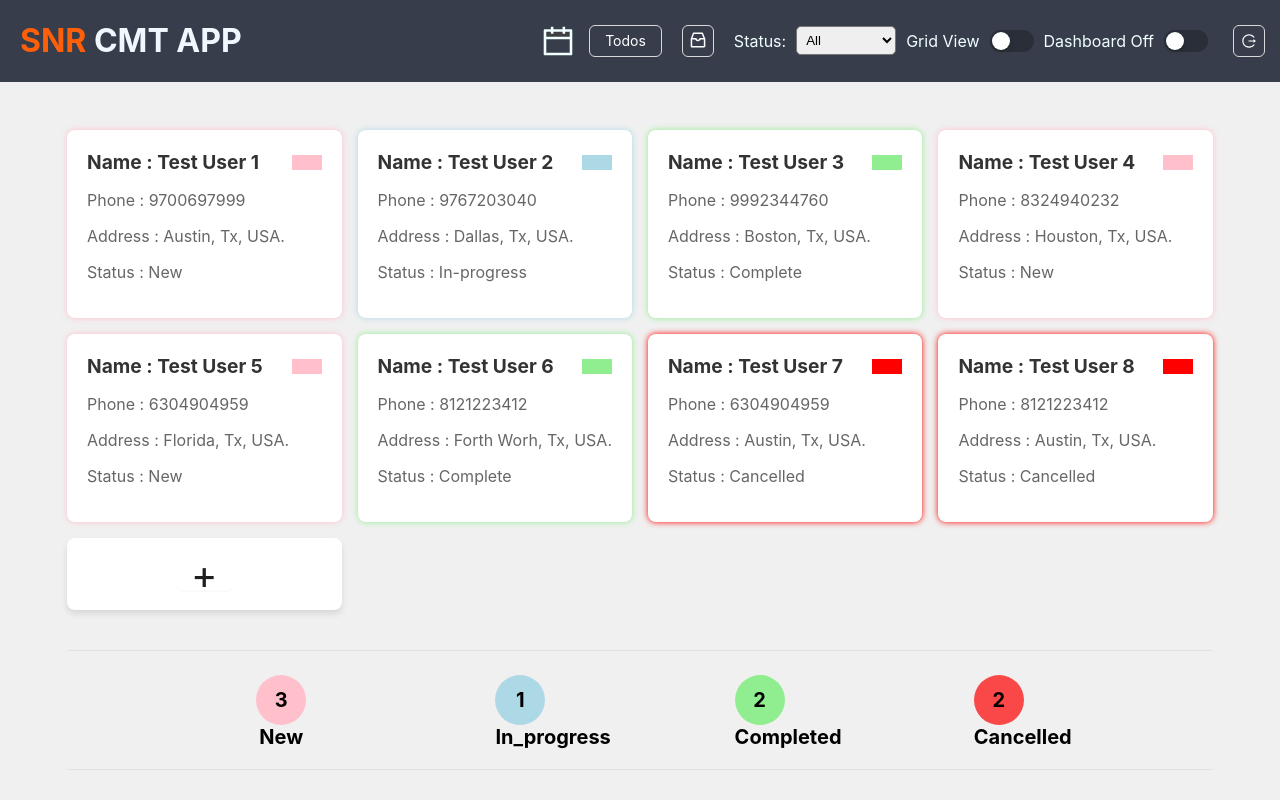
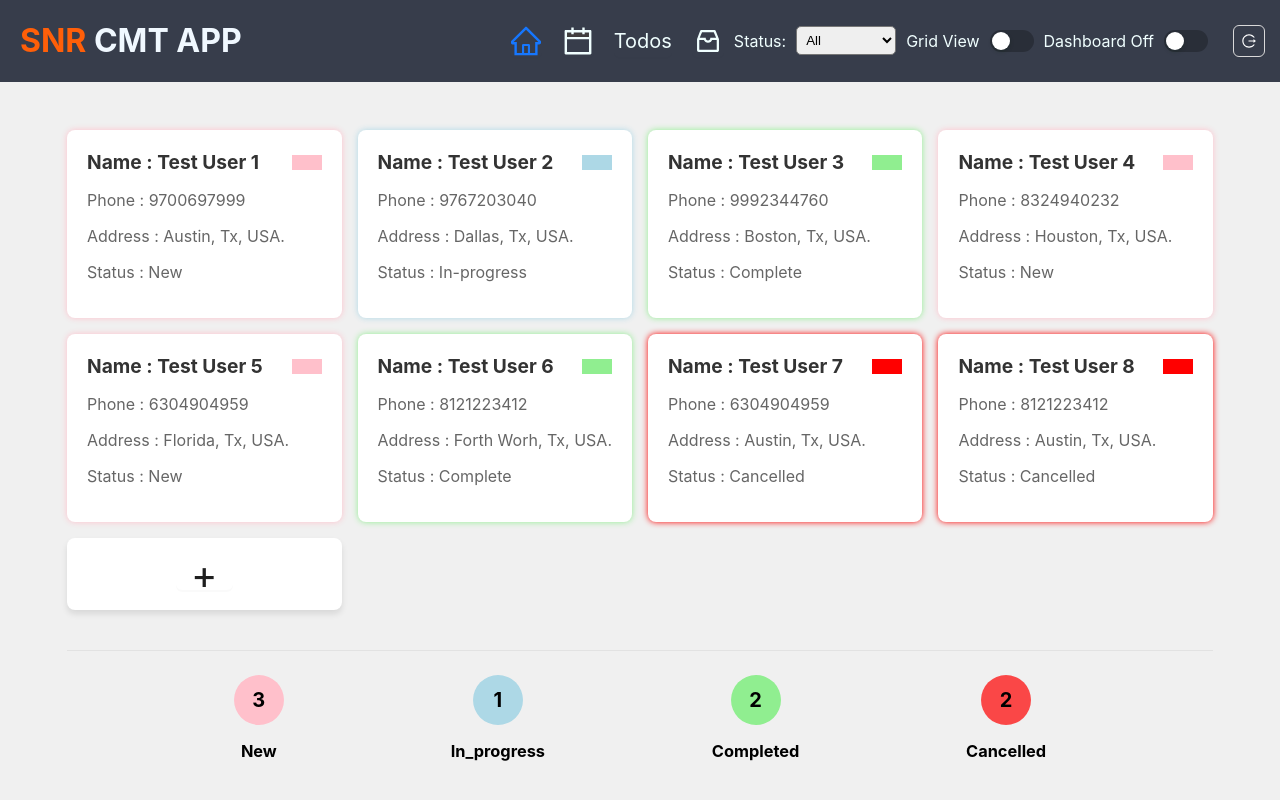
Before and after one commit to snrtrunksoft/snr-css-cmt_app, a React (Create React App) app: page / in a window 1280 px wide. Shown: the top 800 px of the page. Built offline with nearby package versions, Linux system fonts and the light colour scheme.

Commit message:
bug_fix_01 - alignments and icons position managements

```diff
--- a/src/App.css
+++ b/src/App.css
@@ -28,12 +28,18 @@
   width: 100%;
   padding-top: 30px;
 }
-.graph1{
+.status-track-icons{
   display: flex;
   align-items: center;
   justify-content: space-evenly;
 }
-.graph1 div{
+.status-icons {
+  display: flex;
+  align-items: center;
+  flex-direction: column;
+  justify-content: center;
+}
+.status-icons span{
   width: 50px;
   height: 50px;
   border-radius: 50%;
@@ -43,7 +49,3 @@
   font-size: 20px;
   font-weight: bold;
 }
-.graph1 Col{
-  display: flex;
-  flex-direction: column;
-}
--- a/src/App.js
+++ b/src/App.js
@@ -344,33 +344,25 @@ function App() {
             </div>)}
           <Divider type='horizontal'/>
           <div style={{width:"100%"}} hidden={hideDashboard}>
-            <Row className='graph1'>
-              <Row>
-                <Col>
-                  <div style={{backgroundColor:'pink'}}> {statusCount["New"]} </div>
+            <Row className='status-track-icons'>
+                <Col className='status-icons'>
+                  <span style={{backgroundColor:'pink'}}> {statusCount["New"]} </span>
+                  <h3>New</h3>
                 </Col>
-                New
-              </Row>
-              <Row>
-                <Col >
-                  <div style={{backgroundColor:'lightBlue'}}> {statusCount["In-progress"]} </div>
+                <Col className='status-icons'>
+                  <span style={{backgroundColor:'lightBlue'}}> {statusCount["In-progress"]} </span>
+                  <h3>In_progress</h3>
                 </Col>
-                In_progress
-              </Row>
-              <Row>
-                <Col >
-                  <div style={{backgroundColor:'lightgreen'}}> {statusCount["Complete"]} </div>
+                <Col className='status-icons'>
+                  <span style={{backgroundColor:'lightgreen'}}> {statusCount["Complete"]} </span>
+                  <h3>Completed</h3>
                 </Col>
-                Completed
-              </Row>
-              <Row>
-                <Col >
-                  <div style={{backgroundColor:'rgba(256,0,0,0.7)'}}> {statusCount["Cancelled"]} </div>
+                <Col className='status-icons'>
+                  <span style={{backgroundColor:'rgba(256,0,0,0.7)'}}> {statusCount["Cancelled"]} </span>
+                  <h3>Cancelled</h3>
                 </Col>
-                Cancelled
-              </Row>
             </Row>
-             <Col style={{paddingTop:'20px'}}>
+             <Col style={{paddingTop:'0px'}}>
                 <Divider type='horizontal' ></Divider>
               </Col>
             <Row className='graph'>
--- a/src/CalendarPage.js
+++ b/src/CalendarPage.js
@@ -66,11 +66,19 @@ const CalendarPage = () => {
   };
 
   const handlePrevWeek = () => {
-    setCurrentDate((prev) => new Date(prev.setDate(prev.getDate() - 7)));
+    setCurrentDate((prev) => {
+      const newDate = new Date(prev);
+      newDate.setDate(prev.getDate() - 7);
+      return newDate;
+    });
   };
 
   const handleNextWeek = () => {
-    setCurrentDate((prev) => new Date(prev.setDate(prev.getDate() + 7)));
+    setCurrentDate((prev) => {
+      const newDate = new Date(prev);
+      newDate.setDate(prev.getDate() + 7);
+      return newDate;
+    });
   };
 
   return (
@@ -83,9 +91,11 @@ const CalendarPage = () => {
                 <Button onClick={openWeekCalendar ? handleNextWeek : handleNextMonth}><ChevronRight/></Button>
             </Col>
             <Col>
-                <Button onClick={()=>{setOpenWeekCalendar(prev => !prev)}}
+                <Button>Daily</Button> &nbsp;
+                <Button onClick={()=>{setOpenWeekCalendar(true)}}
                  style={{backgroundColor: openWeekCalendar ? "lightBlue" :"" }}>Week</Button> &nbsp;
-                <Button>Month</Button>
+                <Button onClick={()=>{setOpenWeekCalendar(false)}}
+                style={{backgroundColor: !openWeekCalendar ? "lightBlue" :"" }}>Month</Button>
             </Col>
         </Row>
         <Divider type="horizontal"></Divider>
@@ -120,6 +130,11 @@ const CalendarPage = () => {
             <div key={index}>
               <div
                 className="grid-header-item"
+                style={{backgroundColor:(
+                currentDate.getFullYear() === new Date().getFullYear() &&
+                currentDate.getMonth() === new Date().getMonth() &&
+                day.getDate() === new Date().getDate()
+                 ) ? "lightblue" : "" }}
               >
                 <span className="day-name">{weekdays[index]}</span> &nbsp;
                 <span className="day-number">{day.getDate()}</span>
--- a/src/Header.css
+++ b/src/Header.css
@@ -22,3 +22,16 @@
     align-items: center;
     justify-content: center;
 }
+.header-icons{
+    display: flex;
+    flex-direction: row;
+}
+.header-icons Button{
+    align-items: center;
+    justify-content: center;
+    font-size: 30px;
+    color: azure;
+    margin: 0px 10px;
+    padding: 0px 20px;
+    border: transparent;
+}
--- a/src/Header.js
+++ b/src/Header.js
@@ -1,5 +1,5 @@
 import { Badge, Button, Card, Drawer, Space, Switch } from "antd";
-import { CalendarTwoTone, InboxOutlined, LogoutOutlined } from "@ant-design/icons";
+import { CalendarTwoTone, HomeOutlined, InboxOutlined, LogoutOutlined } from "@ant-design/icons";
 import React, { useState } from "react";
 import "./Header.css";
 
@@ -25,17 +25,14 @@ const Header = ({
                 <h1>CMT APP</h1>
             </div>
             <div className='header-right'>
-                <CalendarTwoTone
-                    twoToneColor={openCalendarPage ? "" : "azure"}
-                    onClick={()=>setOpenCalendarPage(prev => !prev)}
-                    style={{fontSize:'32px',margin:'15px'}}
-                    />
-                <Button style={{color:'white',backgroundColor:'inherit'}}>Todos</Button>
-                <div style={{padding:'0px 20px'}}>
+                <span className="header-icons">
+                    <Button icon={<HomeOutlined />} style={{backgroundColor:'transparent',color: !openCalendarPage ? "#1677ff":""}} onClick={() => setOpenCalendarPage(false)}></Button>
+                    <Button icon={<CalendarTwoTone twoToneColor={openCalendarPage ? "" : "azure"}/>} style={{backgroundColor:'transparent'}} onClick={()=>setOpenCalendarPage(true)}></Button>
+                    <Button style={{fontSize:'20px',padding:'0px 0px',backgroundColor:'transparent'}}>Todos</Button>
                     <Badge count={commentBox.length}>
-                        <Button icon={<InboxOutlined/>} style={{fontSize:'20px',backgroundColor:'inherit',color:'white'}} onClick={() => setHandleInboxDrawer(true)}></Button>
+                        <Button icon={<InboxOutlined/>}  style={{backgroundColor:'transparent'}} onClick={() => setHandleInboxDrawer(true)}></Button>
                     </Badge>
-                </div>
+                </span>
                 Status: {dropDownList}
                 {view +" View"}
                 <Switch
```
